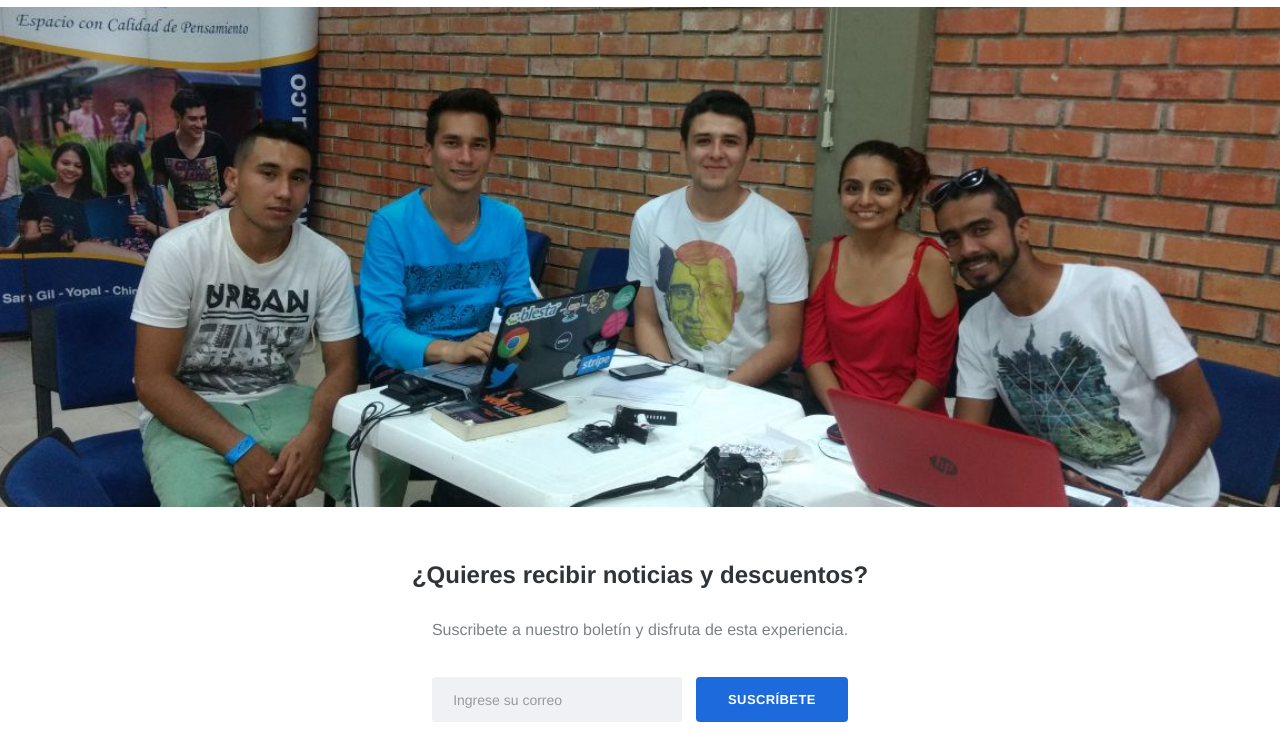
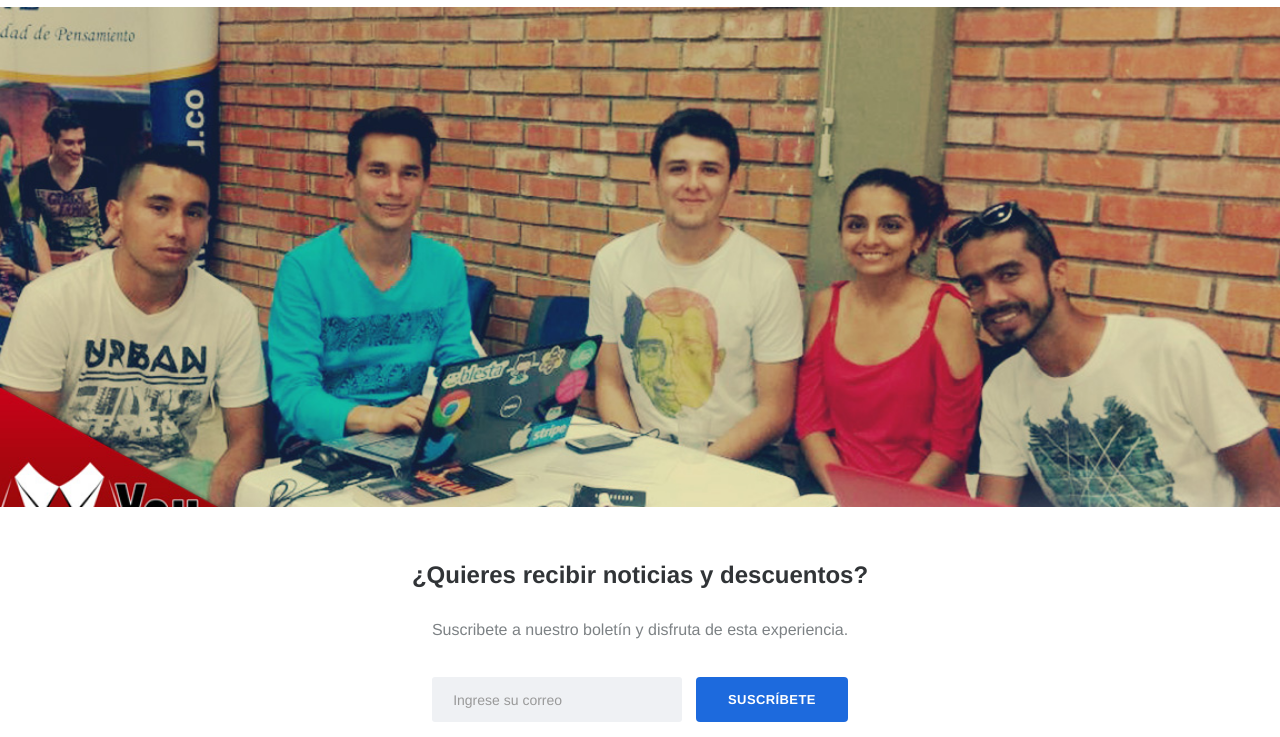
Before and after one commit to TxusBlack/YouMan, a plain HTML site: page nosotros.html in a window 1280 px wide. Shown: the part 63-800 px from the top of the page. Drawn offline with nearby package versions, Linux system fonts and the light colour scheme; files whose address does not match are found by name.

Commit message:
Update Nosotros.html

```diff
--- a/nosotros.html
+++ b/nosotros.html
@@ -37,7 +37,7 @@
             </div>
         </nav>
     </div>
-    <div style="height:500px;background-image:url(&quot;assets/img/Nosotros.jpeg&quot;);background-position:center;background-size:cover;"></div>
+    <div style="height:500px;background-image:url(&quot;assets/img/Nosotros.jpg&quot;);background-position:center;background-size:cover;"></div>
     <div data-aos="fade-up" class="newsletter-subscribe">
         <div class="container">
             <div class="intro">
```
